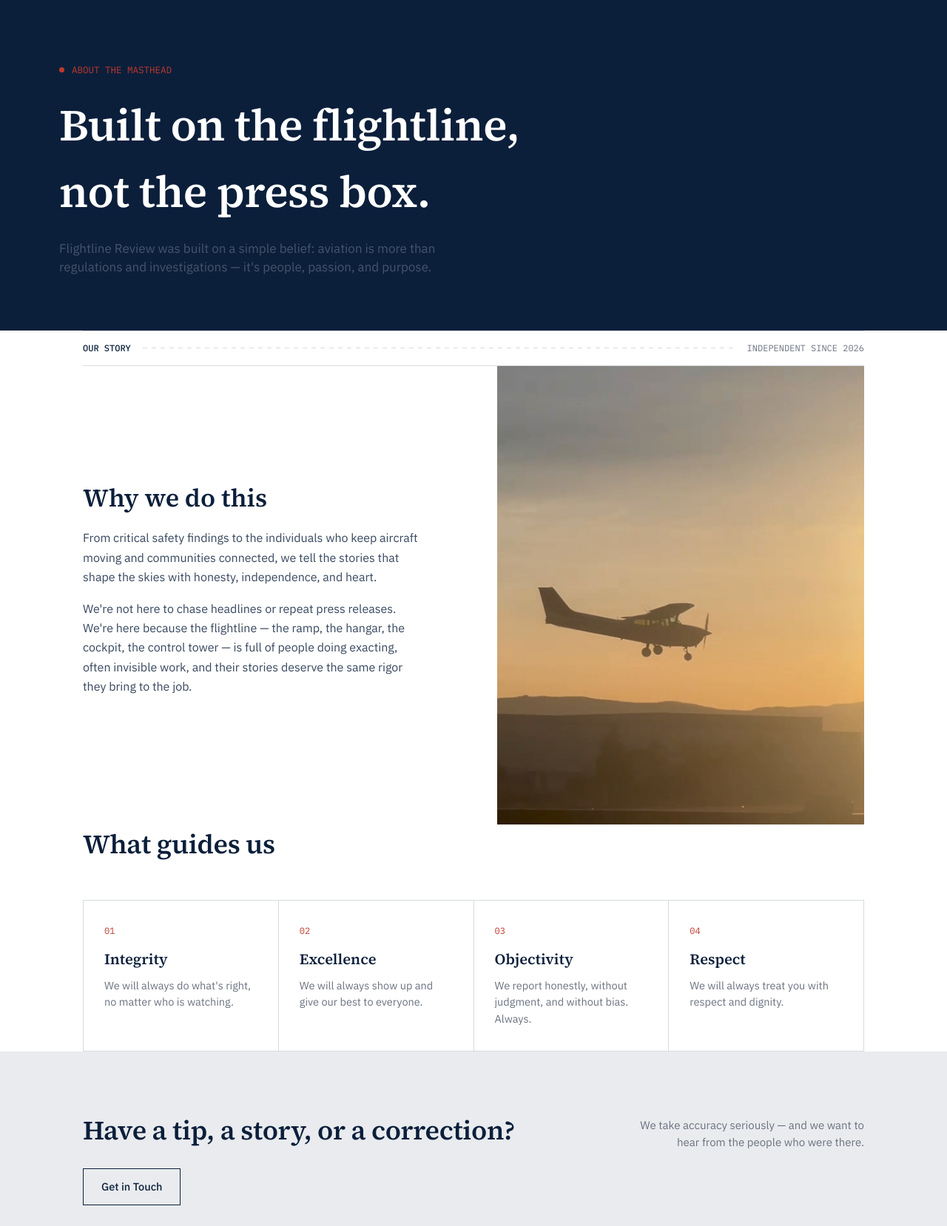
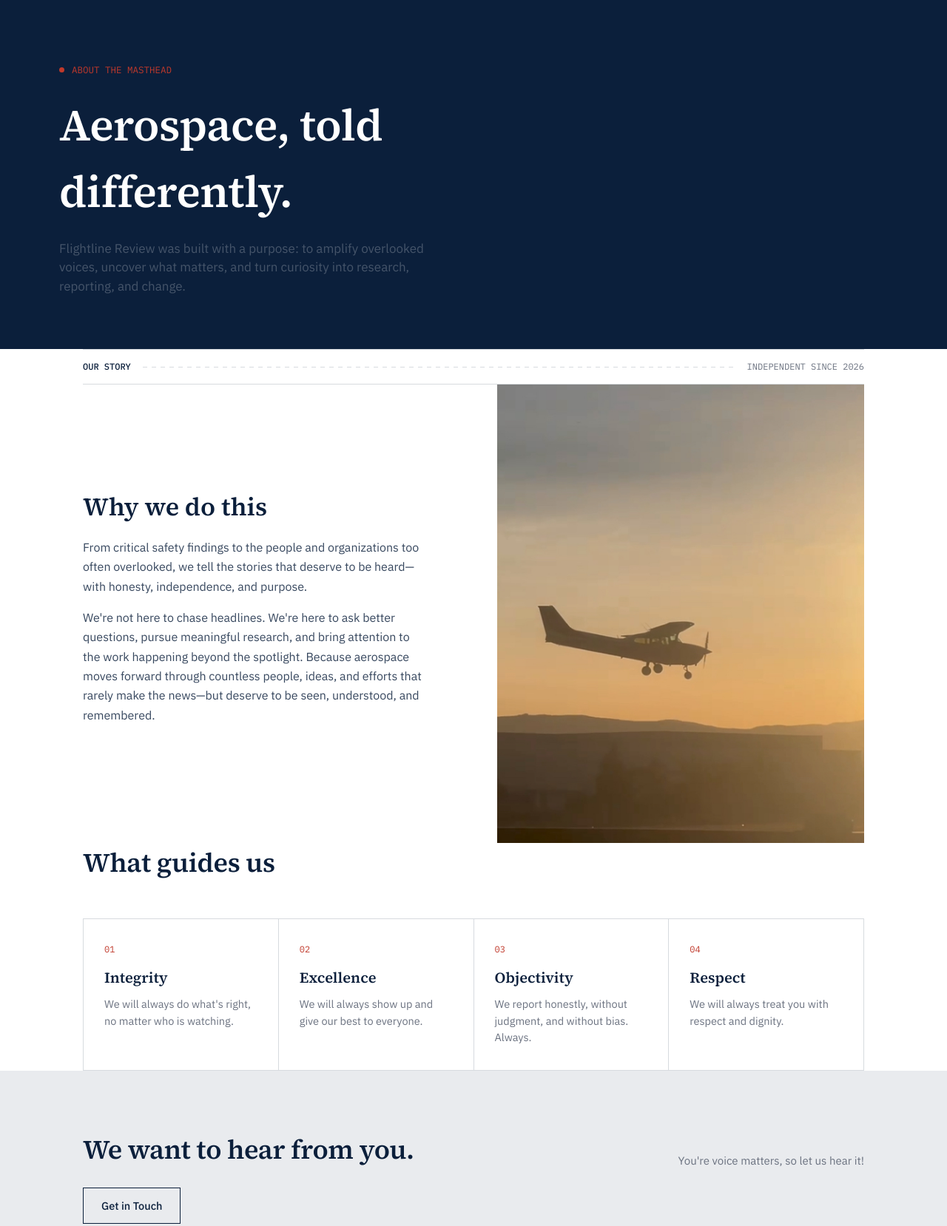
Before and after one commit to savannah-collier/Flightline-Review1, an Eleventy site: page src/about.njk in a window 1280 px wide. Shown: the part 100-1758 px from the top of the page at 74% size. Built offline with nearby package versions, Linux system fonts and the light colour scheme; Eleventy itself is replaced by a stand-in of ours; files that its build step writes are made by us from their sources.

Commit message:
Updated text

```diff
--- a/src/about.njk
+++ b/src/about.njk
@@ -7,8 +7,8 @@ permalink: about.html
 <section class="page-hero">
   <div class="wrap">
     <div class="hero-eyebrow">ABOUT THE MASTHEAD</div>
-    <h1>Built on the flightline, not the press box.</h1>
-    <p>Flightline Review was built on a simple belief: aviation is more than regulations and investigations — it's people, passion, and purpose.</p>
+    <h1>Aerospace, told differently.</h1>
+    <p>Flightline Review was built with a purpose: to amplify overlooked voices, uncover what matters, and turn curiosity into research, reporting, and change.</p>
   </div>
 </section>
 
@@ -23,8 +23,8 @@ permalink: about.html
 <section class="wrap split">
   <div class="split-text">
     <h2>Why we do this</h2>
-    <p>From critical safety findings to the individuals who keep aircraft moving and communities connected, we tell the stories that shape the skies with honesty, independence, and heart.</p>
-    <p>We're not here to chase headlines or repeat press releases. We're here because the flightline — the ramp, the hangar, the cockpit, the control tower — is full of people doing exacting, often invisible work, and their stories deserve the same rigor they bring to the job.</p>
+    <p>From critical safety findings to the people and organizations too often overlooked, we tell the stories that deserve to be heard—with honesty, independence, and purpose.</p>
+    <p>We're not here to chase headlines. We're here to ask better questions, pursue meaningful research, and bring attention to the work happening beyond the spotlight. Because aerospace moves forward through countless people, ideas, and efforts that rarely make the news—but deserve to be seen, understood, and remembered.</p>
   </div>
   <div class="split-photo"><img src="/images/sunset-landing.jpeg" alt="Small aircraft on approach at sunset"></div>
 </section>
@@ -60,8 +60,8 @@ permalink: about.html
 <section style="background:var(--steel);">
   <div class="wrap" style="text-align:left;">
     <div class="section-head" style="margin-bottom:24px;">
-      <h2>Have a tip, a story, or a correction?</h2>
-      <div class="section-note">We take accuracy seriously — and we want to hear from the people who were there.</div>
+      <h2>We want to hear from you.</h2>
+      <div class="section-note">You're voice matters, so let us hear it!</div>
     </div>
     <a href="/contact.html" class="btn" style="border-color:var(--ink); color:var(--ink); display:inline-block;">Get in Touch</a>
   </div>
--- a/src/stories.njk
+++ b/src/stories.njk
@@ -1,14 +1,14 @@
 ---
 layout: base.njk
 title: Stories
-description: Reporting from the flightline — safety findings, profiles, and the people behind the operation.
+description: Beyond the headlines. Into the hangars, labs, missions, and people shaping aerospace.
 permalink: /stories.html
 ---
 <section class="page-hero">
   <div class="wrap">
     <div class="hero-eyebrow">ALL STORIES</div>
     <h1>Reporting from the flightline.</h1>
-    <p>Safety findings, profiles, and the people behind the operation — updated as the reporting lands.</p>
+    <p>Original reporting, research, and stories from across aerospace—updated as the industry evolves.</p>
   </div>
 </section>
 
```
Also changed, not shown: src/index.njk (+5 -4 lines).
